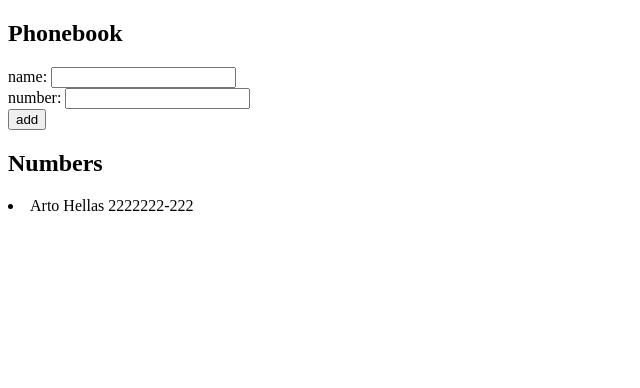
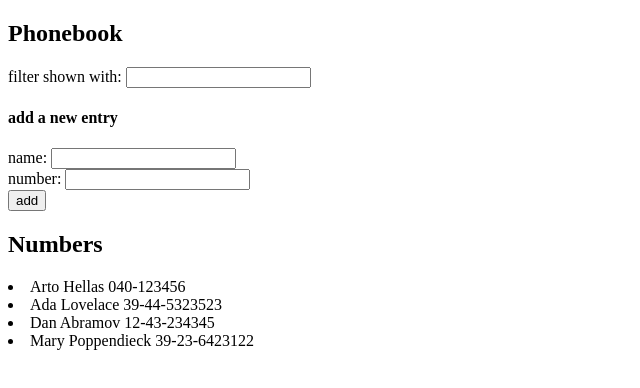
Before and after one commit to fullstackstan/FSO2023, a React (Create React App) app in the folder part2/phonebook/: page / in a window 1280 px wide. Shown: the top 388 px of the page, without its empty margins (0-640 px from the left). Built offline with nearby package versions, Linux system fonts and the light colour scheme.

Commit message:
exercise2-9 complete

```diff
--- a/part2/phonebook/src/App.js
+++ b/part2/phonebook/src/App.js
@@ -2,8 +2,12 @@
 
 const App = () => {
   const [persons, setPersons] = useState([
-    { name: "Arto Hellas", number: "2222222-222" },
+    { name: "Arto Hellas", number: "040-123456", id: 1 },
+    { name: "Ada Lovelace", number: "39-44-5323523", id: 2 },
+    { name: "Dan Abramov", number: "12-43-234345", id: 3 },
+    { name: "Mary Poppendieck", number: "39-23-6423122", id: 4 },
   ]);
+  const [filterName, setFilterName] = useState("");
   const [newName, setNewName] = useState("");
   const [newNumber, setNewNumber] = useState("");
 
@@ -13,6 +17,10 @@
   };
   const handleNumberChange = (event) => {
     setNewNumber(event.target.value);
+    console.log(event.target.value);
+  };
+  const handleFilterChange = (event) => {
+    setFilterName(event.target.value);
     console.log(event.target.value);
   };
 
@@ -29,15 +37,25 @@
     const personObject = {
       name: newName,
       number: newNumber,
+      id: persons.length + 1,
     };
     setPersons(persons.concat(personObject));
     setNewName("");
     setNewNumber("");
   };
 
+  const filteredPersons = persons.filter((person) =>
+    person.name.toLowerCase().includes(filterName.toLowerCase())
+  );
+
   return (
     <div>
       <h2>Phonebook</h2>
+      <div>
+        filter shown with:{" "}
+        <input value={filterName} onChange={handleFilterChange} />
+      </div>
+      <h4>add a new entry</h4>
       <form onSubmit={handleSubmit}>
         <div>
           name: <input value={newName} onChange={handleNameChange} />
@@ -50,8 +68,8 @@
         </div>
       </form>
       <h2>Numbers</h2>
-      {persons.map((person) => (
-        <li key={person.name}>
+      {filteredPersons.map((person) => (
+        <li key={person.id}>
           {person.name} {person.number}
         </li>
       ))}
```
